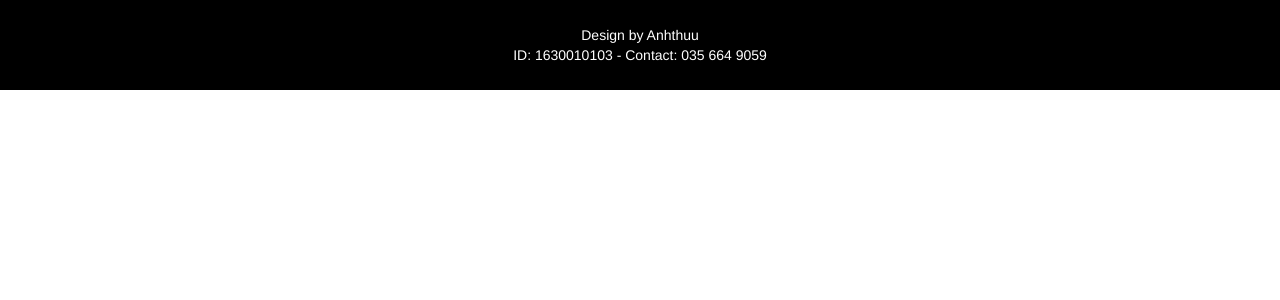
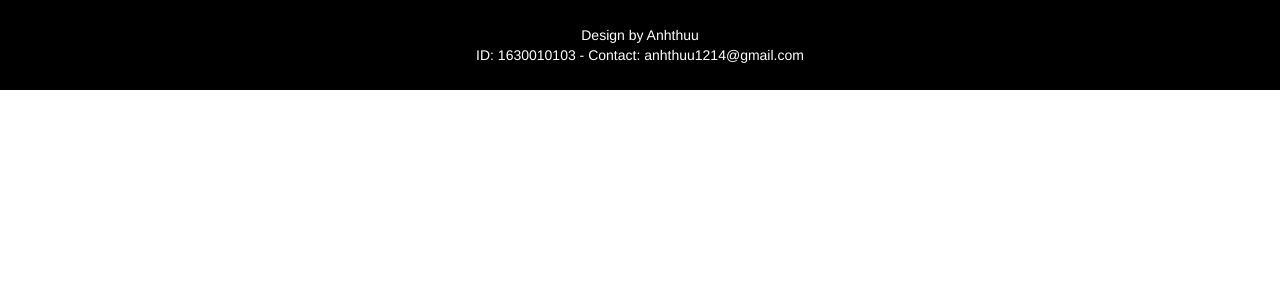
Before and after one commit to anhthuu1214/AhbiStore, a PHP site: page /search.php in a window 1280 px wide. Shown: the part 58-358 px from the top of the page. Run offline with PHP 8.4, Linux system fonts and the light colour scheme; some libraries are stand-ins or nearby versions.

Commit message:
Update search.php

```diff
--- a/search.php
+++ b/search.php
@@ -132,7 +132,7 @@
 
 <footer class="container-fluid text-center" style="background: black; color: white; text-align: center;">
   Design by Anhthuu <br>
-  ID: 1630010103 -  Contact: 035 664 9059
+  ID: 1630010103 -  Contact: anhthuu1214@gmail.com
 </footer>
   <script src="js/jquery.min.js"></script>
   <script src="js/bootstrap.min.js"></script>
```
